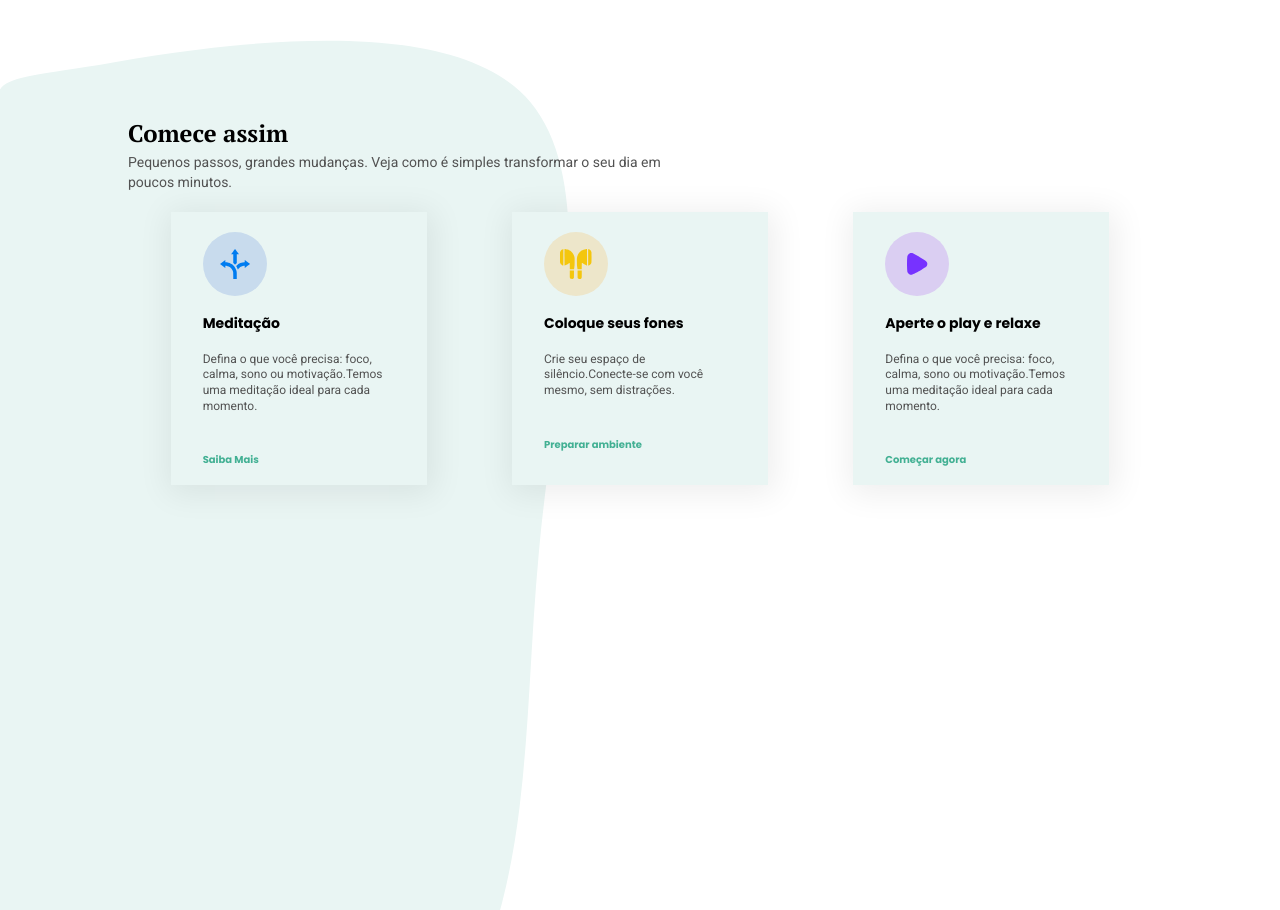
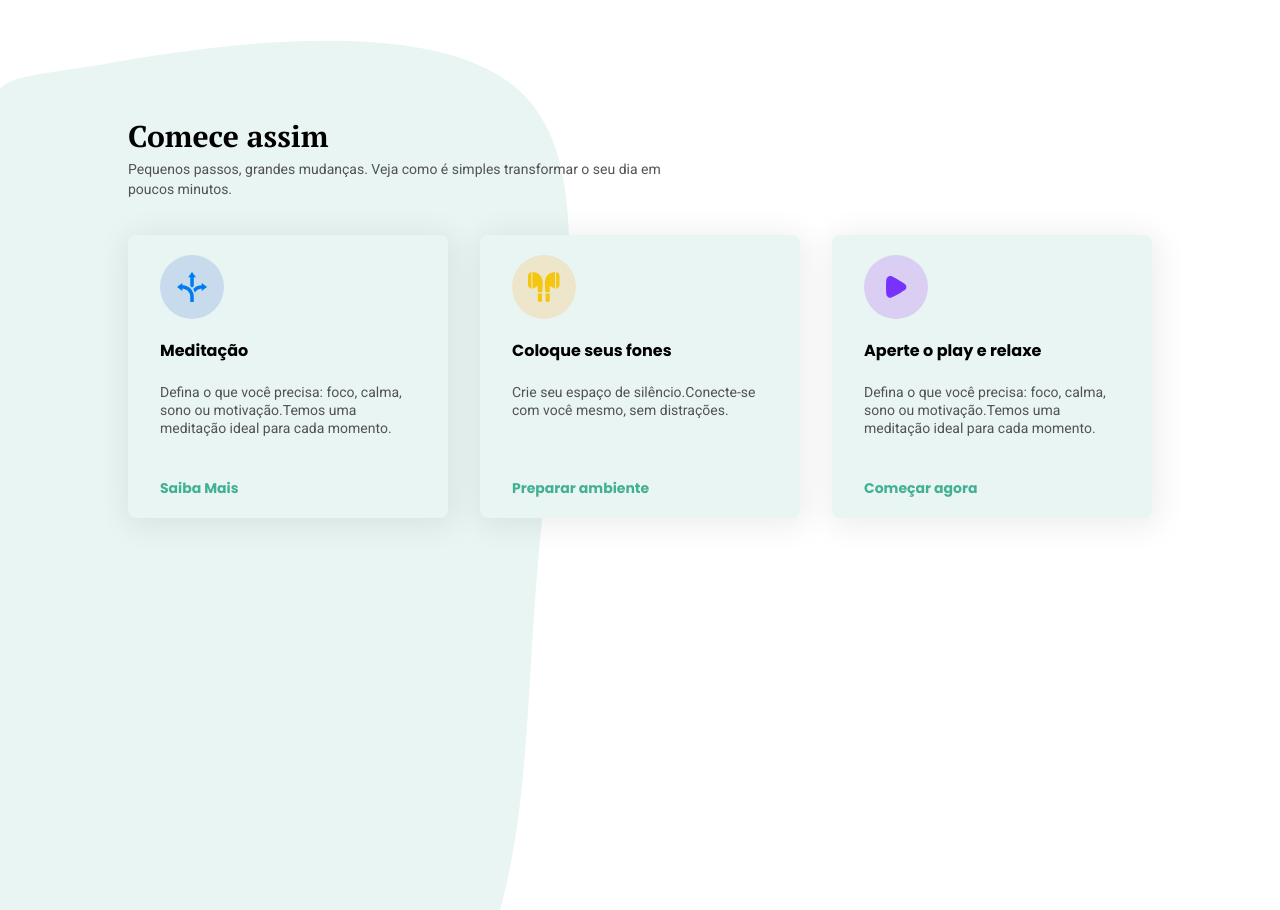
Before and after one commit to DevMts/landing-page-meditation, a Next.js app: page / in a window 1280 px wide. Shown: the part 1480-2390 px from the top of the page. Built offline with nearby package versions, Linux system fonts and the light colour scheme.

Commit message:
feat: four Section implement

```diff
--- a/src/components/Sections/Hero/index.tsx
+++ b/src/components/Sections/Hero/index.tsx
@@ -28,7 +28,9 @@ export function Hero({ btn, setBtn }: HeroProps) {
     setShow(!show)
     if (show) {
       const element = document.getElementById('email')
-      element?.scrollIntoView({ behavior: 'smooth' })
+      if (width != null && width < 1024) {
+        element?.scrollIntoView({ behavior: 'smooth' })
+      }
     }
   }
 
--- a/src/components/Sections/ThreeSection/index.tsx
+++ b/src/components/Sections/ThreeSection/index.tsx
@@ -28,41 +28,41 @@ interface CardProps {
 }
 function Card({ image, title, description, link, color }: CardProps) {
   return (
-    <div className="mx-auto flex max-w-3xs flex-col gap-5 bg-[#E9F5F3] px-8 py-5 [box-shadow:2px_4px_30.1px_5px_rgba(0,0,0,0.07)]">
+    <div className="flex w-full flex-col gap-5 rounded-[8px] bg-[#E9F5F3] px-8 py-5 [box-shadow:2px_4px_30.1px_5px_rgba(0,0,0,0.07)] md:max-w-xs">
       <div
         className={'flex size-16 items-center justify-center rounded-full'}
         style={{ backgroundColor: color }}
       >
         <Image src={image} alt="Vercel Logo" />
       </div>
-      <strong className={`${poppins.className} text-sm/[1.1] font-bold`}>
-        {title}
-      </strong>
+      <strong className={`${poppins.className} font-bold`}>{title}</strong>
+      <div className="flex flex-1 flex-col justify-between gap-10">
         <p
-        className={`${roboto.className} mb-5 text-left text-xs/[1.3] text-[#525252]`}
+          className={`${roboto.className} text-left text-xs/[1.3] text-[#525252] sm:text-sm/[1.3]`}
         >
           {description}
         </p>
         <a
           href=""
-        className={`${poppins.className} text-principal text-[0.625rem]/[1.1] font-bold`}
+          className={`${poppins.className} text-principal md:hover:text-principal text-[0.625rem]/[1.1] font-bold transition-all hover:scale-101 md:text-sm`}
         >
           {link}
         </a>
+      </div>
     </div>
   )
 }
 
 export function ThreeSection() {
   return (
-    <section className="relative min-h-[calc(100dvh-80px)] w-full px-10 pt-20 md:px-0">
+    <section className="relative min-h-[calc(100dvh-80px)] w-full pt-20 md:px-0">
       <div className="absolute top-0 -left-1/2 -z-10 md:left-0">
         <Image src={blob} alt="Vercel Logo" />
       </div>
 
       <div className="mx-auto w-4/5">
         <h2
-          className={`${ptSerif.className} text-[#0A0A22} mb-1.5 text-left text-2xl/[1.1] font-bold`}
+          className={`${ptSerif.className} text-[#0A0A22} mb-1.5 text-left text-2xl/[1.1] font-bold md:text-3xl/[1.1]`}
         >
           Comece assim
         </h2>
@@ -72,12 +72,11 @@ export function ThreeSection() {
           Pequenos passos, grandes mudanças. Veja como é simples transformar o
           seu dia em poucos minutos.
         </p>
-        <article className="mt-5 flex flex-wrap gap-y-20">
+        <article className="mt-9 flex w-full flex-wrap justify-center gap-y-20 md:justify-between">
           <Card
             image={meta}
             title="Meditação"
-            description="          Defina o que você precisa: foco, calma, sono ou motivação.Temos uma meditação ideal para cada momento.
-"
+            description="Defina o que você precisa: foco, calma, sono ou motivação.Temos uma meditação ideal para cada momento."
             link="Saiba Mais"
             color="#C8DBED"
           />
```
Lines whose indentation alone changed are shown as unchanged.
